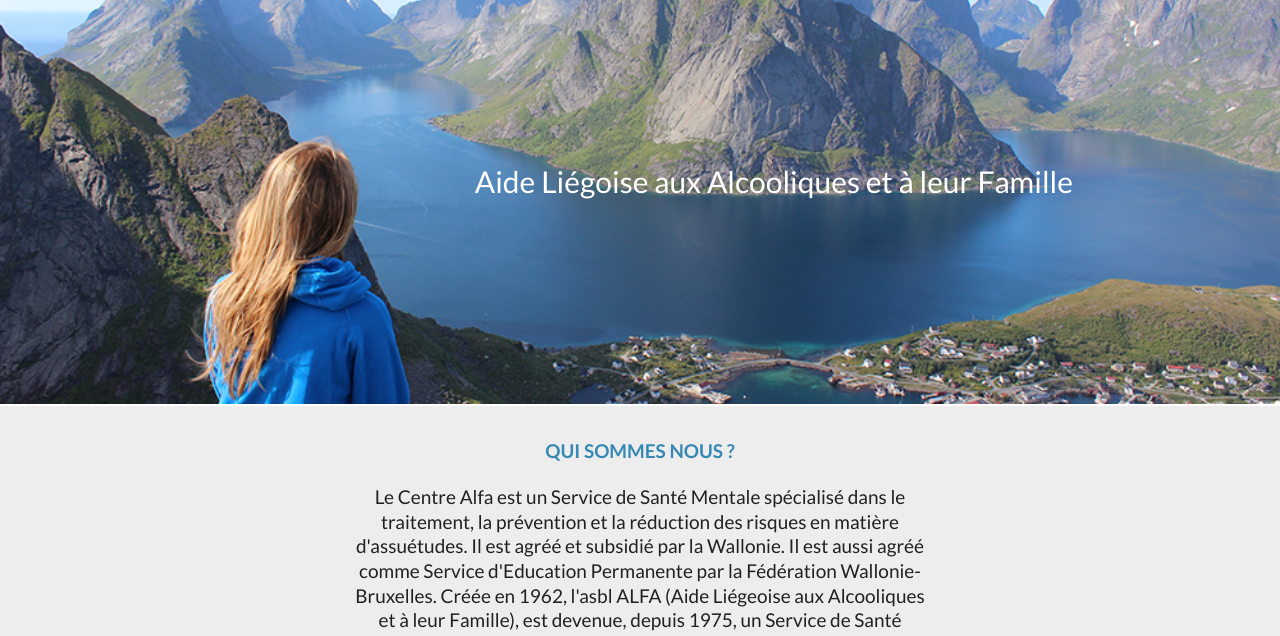
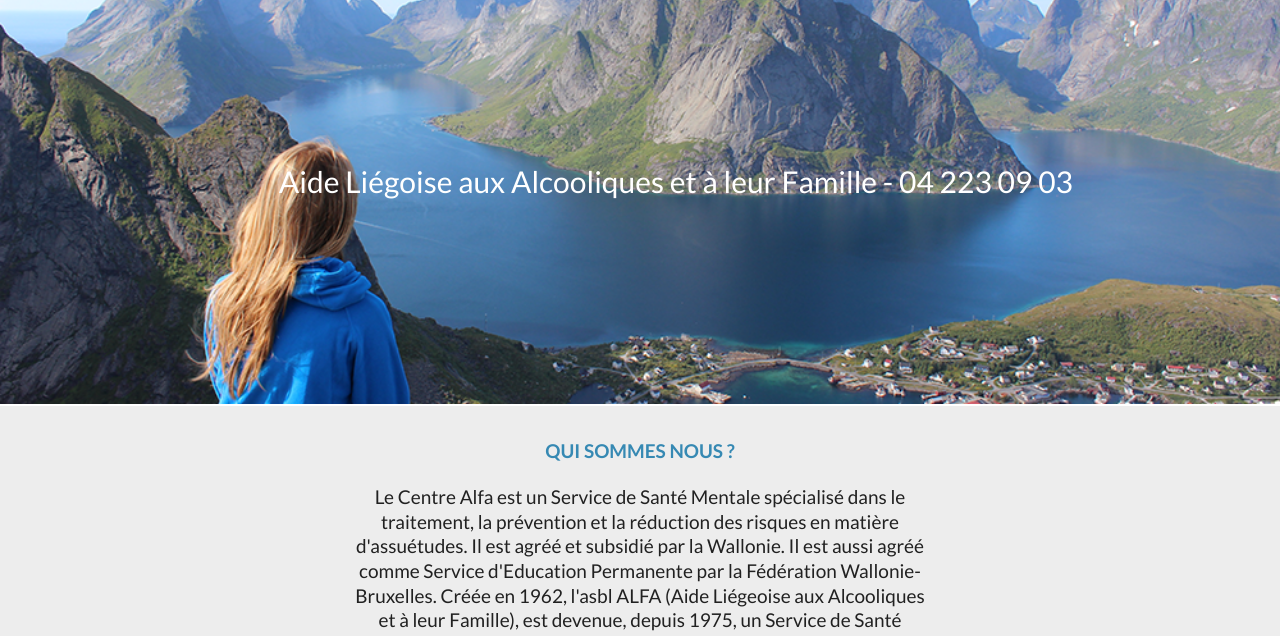
Before and after one commit to JimmyHavenith/centre-alfa-static, a plain HTML site: page index.html in a window 1280 px wide. Shown: the part 155-791 px from the top of the page. Drawn offline with Linux system fonts and the light colour scheme.

Commit message:
Phone number

```diff
--- a/index.html
+++ b/index.html
@@ -44,7 +44,7 @@
         <img src="img/banner02.png" alt="Photo de page d'accueil du centre alfa" />
         <div class="header-banner-txt">
           <p>
-            Aide Liégoise aux Alcooliques et à leur Famille
+            Aide Liégoise aux Alcooliques et à leur Famille - 04 223 09 03
           </p>
         </div>
       </div>
```
